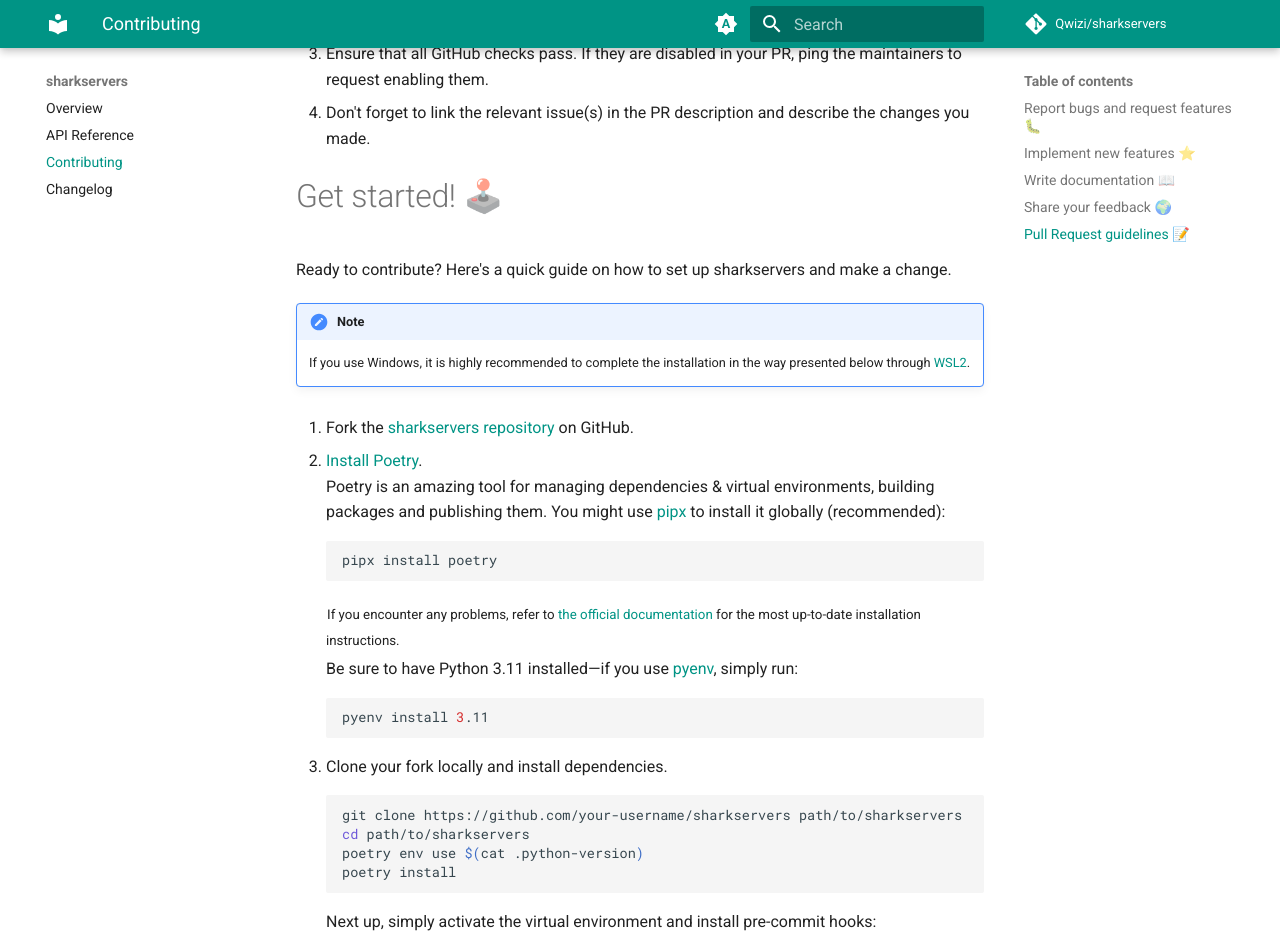
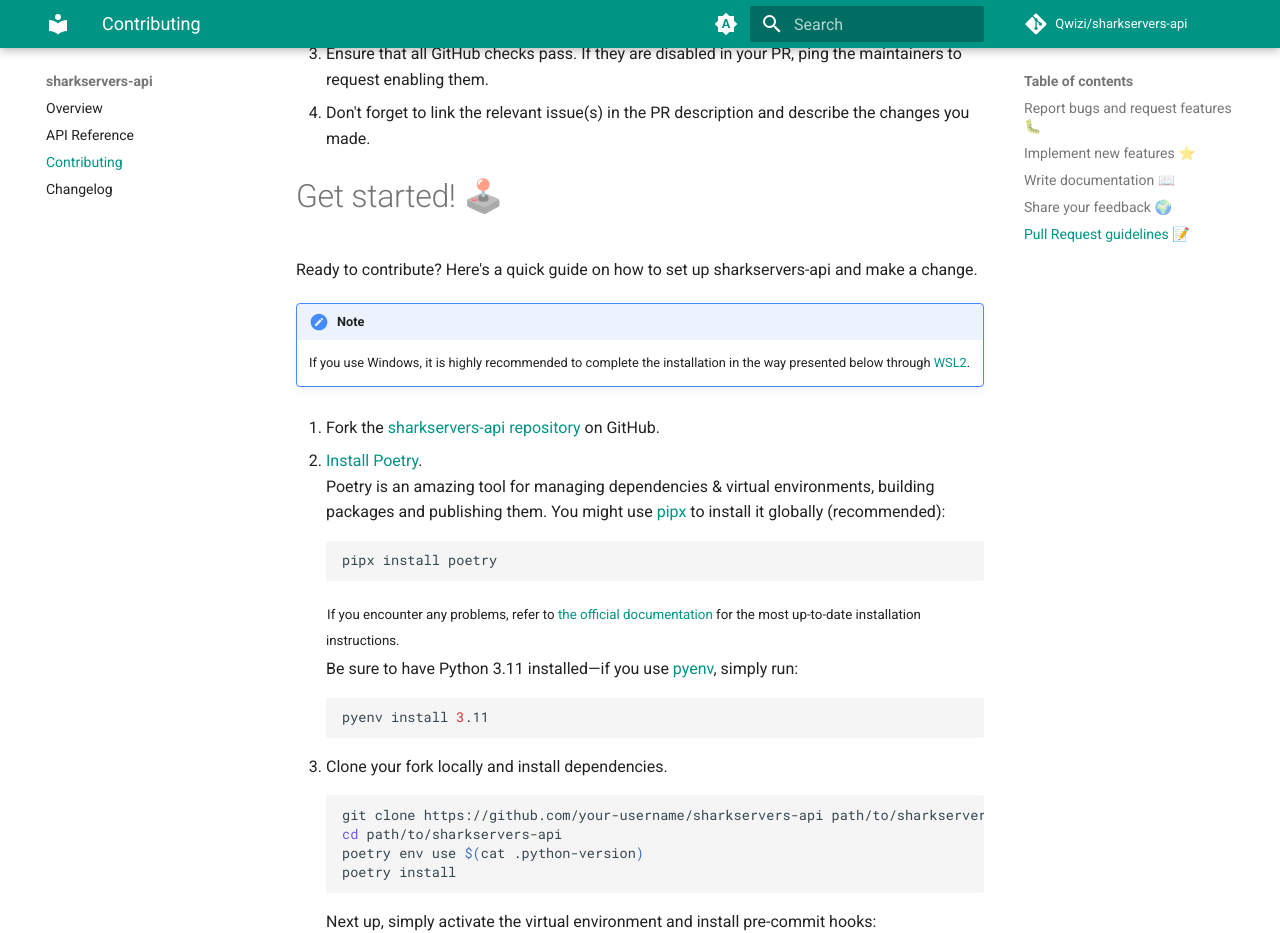
Before and after one commit to Qwizi/sharkservers, an MkDocs documentation site: the page built from docs/contributing.md, in a window 1280 px wide and 1400 px high, scrolled down 1142 px. Shown: the top 933 px of the window. Built offline with MkDocs 1.6.1 and Material for MkDocs 9.7.7, drawn with Linux system fonts in a browser that asks for light colours; comment, search, counter and statistics services are not loaded; some of the changed text lies outside the part shown.

Commit message:
Mechanized patch at bswck/skeleton@57cf553
Skeleton revision: https://github.com/bswck/skeleton/tree/57cf553

````diff
--- a/docs/contributing.md
+++ b/docs/contributing.md
@@ -4,26 +4,26 @@
 Instead of changing this particular file, you might want to alter the template:
 https://github.com/bswck/skeleton/tree/57cf553/project/%23%25%20if%20docs%20%25%23docs%23%25%20endif%20%25%23/contributing.md.jinja
 -->
-# Contributing to [sharkservers](https://github.com/Qwizi/sharkservers) 🎉
+# Contributing to [sharkservers-api](https://github.com/Qwizi/sharkservers-api) 🎉
 Contributions are very welcome. 🚀
 
-There are many ways to contribute, ranging from **writing tutorials and improving the documentation**, to **submitting bug reports and feature requests** or **writing code** which can be incorporated into sharkservers.
+There are many ways to contribute, ranging from **writing tutorials and improving the documentation**, to **submitting bug reports and feature requests** or **writing code** which can be incorporated into sharkservers-api.
 
 ## Report bugs and request features 🐛
-Report these in the [issue tracker](https://github.com/Qwizi/sharkservers/issues).
+Report these in the [issue tracker](https://github.com/Qwizi/sharkservers-api/issues).
 Relevant forms provide guidance on how to write a good bug report or feature request.
 
 ## Implement new features ⭐
-[Look here](https://github.com/Qwizi/sharkservers/issues?q=is%3Aopen+label%3Aenhancement+sort%3Aupdated-desc).
+[Look here](https://github.com/Qwizi/sharkservers-api/issues?q=is%3Aopen+label%3Aenhancement+sort%3Aupdated-desc).
 Anything tagged with "enhancement" is open to whoever wants to implement it.
 
 ## Write documentation 📖
 The project could always use more documentation, whether as part of the official project
-docs. If you're interested in helping out, check the [docs/](https://github.com/Qwizi/sharkservers/tree/HEAD/docs)
+docs. If you're interested in helping out, check the [docs/](https://github.com/Qwizi/sharkservers-api/tree/HEAD/docs)
 folder in the repository.
 
 ## Share your feedback 🌍
-The best way to send feedback is to file an issue in the [issue tracker](https://github.com/Qwizi/sharkservers).
+The best way to send feedback is to file an issue in the [issue tracker](https://github.com/Qwizi/sharkservers-api).
 
 If you are proposing a feature:
 
@@ -35,7 +35,7 @@
 ## Pull Request guidelines 📝
 1. Initially mark the PR as a draft, so that the maintainers know that you are making final touches.
 
-1. Ensure that the [test coverage](https://coverage-badge.samuelcolvin.workers.dev/redirect/Qwizi/sharkservers) is not decreased. If you add a new feature, please add tests for it. [Read more about coverage](https://coverage.readthedocs.io/en/latest/index.html).
+1. Ensure that the [test coverage](https://coverage-badge.samuelcolvin.workers.dev/redirect/Qwizi/sharkservers-api) is not decreased. If you add a new feature, please add tests for it. [Read more about coverage](https://coverage.readthedocs.io/en/latest/index.html).
 
 1. Ensure that all GitHub checks pass. If they are disabled in your PR, ping the maintainers to request enabling them.
 
@@ -43,7 +43,7 @@
 
 # Get started! 🕹️
 
-Ready to contribute? Here's a quick guide on how to set up sharkservers and make a change.
+Ready to contribute? Here's a quick guide on how to set up sharkservers-api and make a change.
 
 
 <!--
@@ -57,7 +57,7 @@
 
 
 
-1.  Fork the [sharkservers repository](https://github.com/Qwizi/sharkservers) on GitHub.
+1.  Fork the [sharkservers-api repository](https://github.com/Qwizi/sharkservers-api) on GitHub.
 
 1.  [Install Poetry](https://python-poetry.org/docs/#installation).<br/>
     Poetry is an amazing tool for managing dependencies & virtual environments, building packages and publishing them.
@@ -78,8 +78,8 @@
 1.  Clone your fork locally and install dependencies.
 
     ```shell
-    git clone https://github.com/your-username/sharkservers path/to/sharkservers
-    cd path/to/sharkservers
+    git clone https://github.com/your-username/sharkservers-api path/to/sharkservers-api
+    cd path/to/sharkservers-api
     poetry env use $(cat .python-version)
     poetry install
     ```
--- a/mkdocs.yml
+++ b/mkdocs.yml
@@ -2,11 +2,11 @@
 # Instead of changing this particular file, you might want to alter the template:
 # https://github.com/bswck/skeleton/tree/57cf553/project/%23%25%20if%20docs%20%25%23mkdocs.yml%23%25%20endif%20%25%23.jinja
 
-site_name: "sharkservers"
-site_description: "sharkservers"
-site_url: "https://sharkservers.readthedocs.io/en/latest/"
-repo_url: "https://github.com/Qwizi/sharkservers"
-repo_name: "Qwizi/sharkservers"
+site_name: "sharkservers-api"
+site_description: "sharkservers-api"
+site_url: "https://sharkservers-api.readthedocs.io/en/latest/"
+repo_url: "https://github.com/Qwizi/sharkservers-api"
+repo_name: "Qwizi/sharkservers-api"
 watch:
 - "sharkservers"
 
````
Also changed, not shown: .copier-answers.yml (+4 -4 lines), CONTRIBUTING.md (+11 -11 lines), README.md (+11 -11 lines), docs/index.md (+11 -11 lines), pyproject.toml (+11 -5 lines), .github/PULL_REQUEST_TEMPLATE.md, 5 other files.
